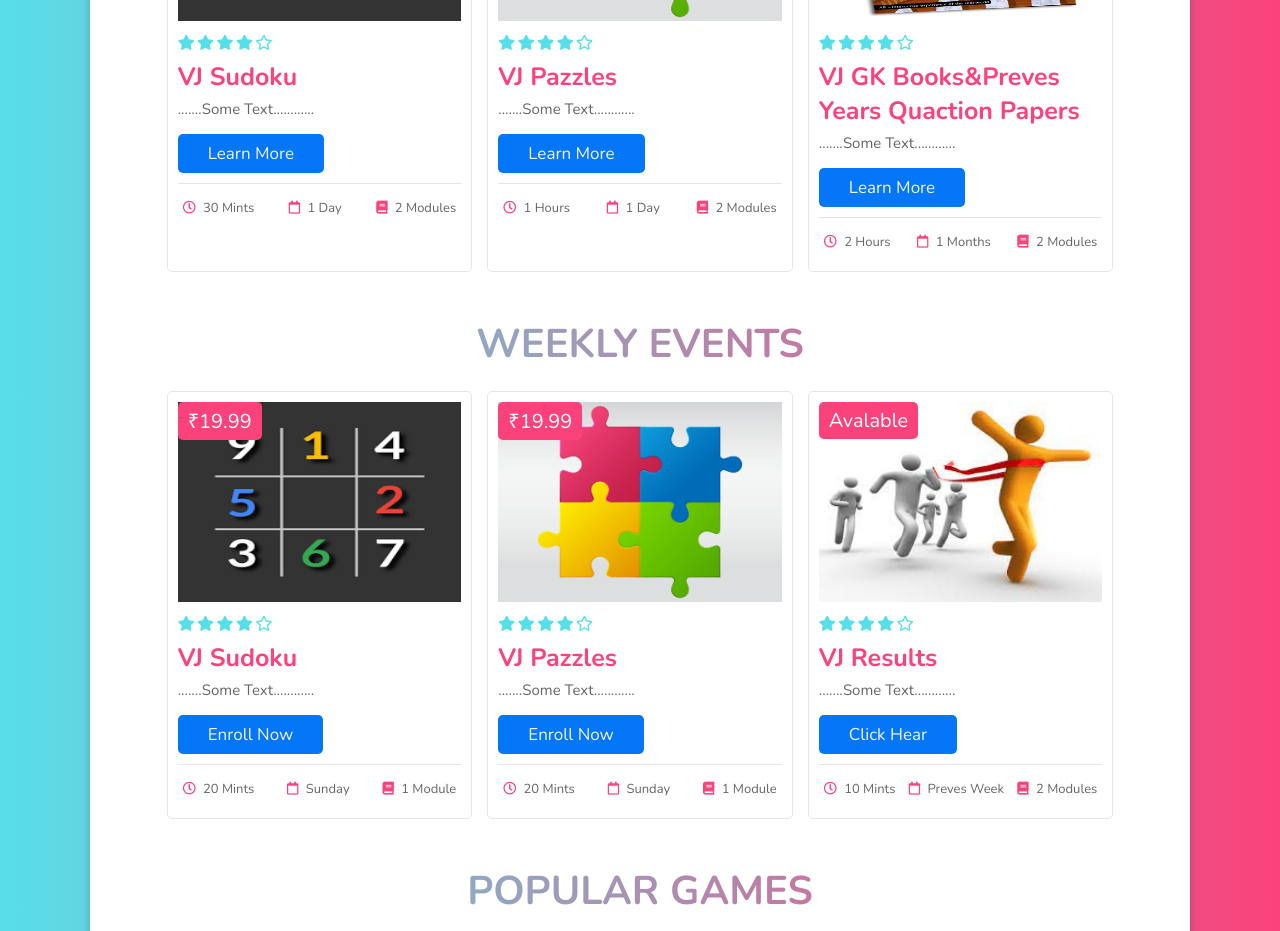
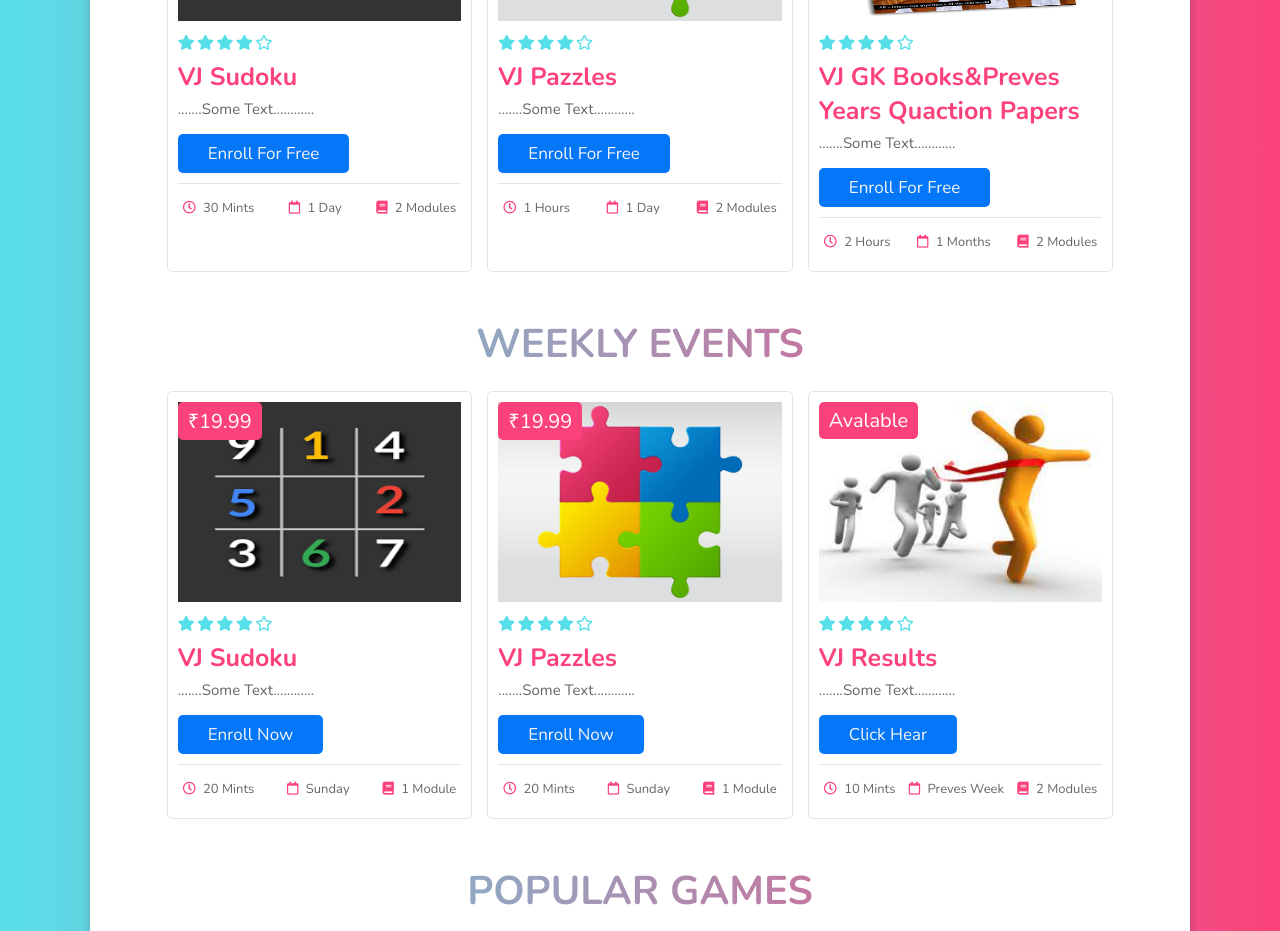
Before and after one commit to Mohan-Ganta/VJWeb, a plain HTML site: page Sudoku.html in a window 1280 px wide. Shown: the part 1380-2311 px from the top of the page. Drawn offline with nearby package versions, Linux system fonts and the light colour scheme.

Commit message:
Update Sudoku.html

```diff
--- a/Sudoku.html
+++ b/Sudoku.html
@@ -100,7 +100,7 @@
         </div>
         <h3>VJ Sudoku</h3>
         <p>.......some text............</p>
-        <a href="#" class="btn">learn more</a>
+        <a href="Sudoku.html" class="btn">Enroll For Free</a>
         <div class="icons">
             <p> <i class="far fa-clock"></i> 30 Mints </p>
             <p> <i class="far fa-calendar"></i> 1 Day </p>
@@ -120,7 +120,7 @@
         </div>
         <h3>VJ Pazzles</h3>
         <p>.......some text............</p>
-        <a href="#" class="btn">learn more</a>
+        <a href="pazzle.html" class="btn">Enroll For Free</a>
         <div class="icons">
             <p> <i class="far fa-clock"></i> 1 hours </p>
             <p> <i class="far fa-calendar"></i> 1 Day </p>
@@ -140,7 +140,7 @@
         </div>
         <h3>VJ GK Books&Preves Years Quaction Papers</h3>
         <p>.......some text............</p>
-        <a href="#" class="btn">learn more</a>
+        <a href="gk.html" class="btn">Enroll For Free</a>
         <div class="icons">
             <p> <i class="far fa-clock"></i> 2 hours </p>
             <p> <i class="far fa-calendar"></i> 1 months </p>
@@ -149,7 +149,6 @@
     </div>
 
 </section>
-
 
 <!--------weekly events------->
 <h1 class="heading"> Weekly Events</h1>
```
